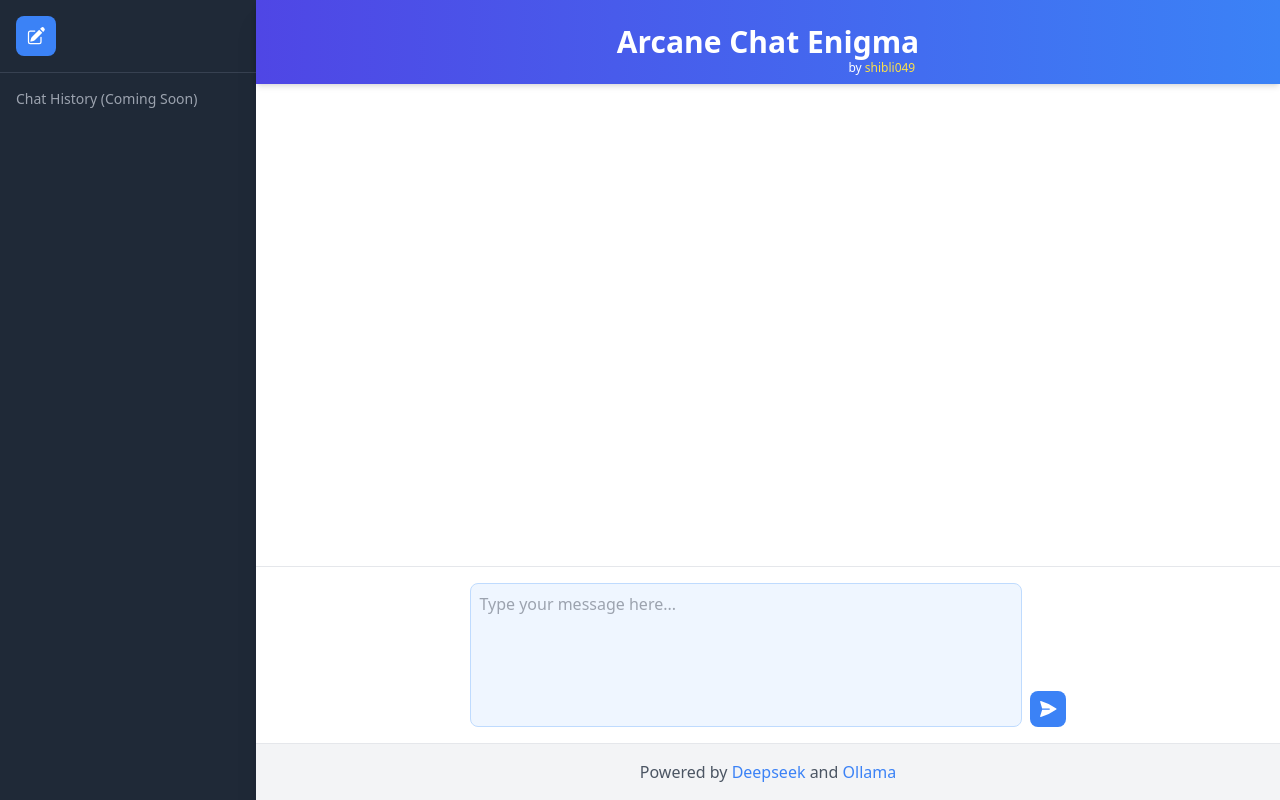
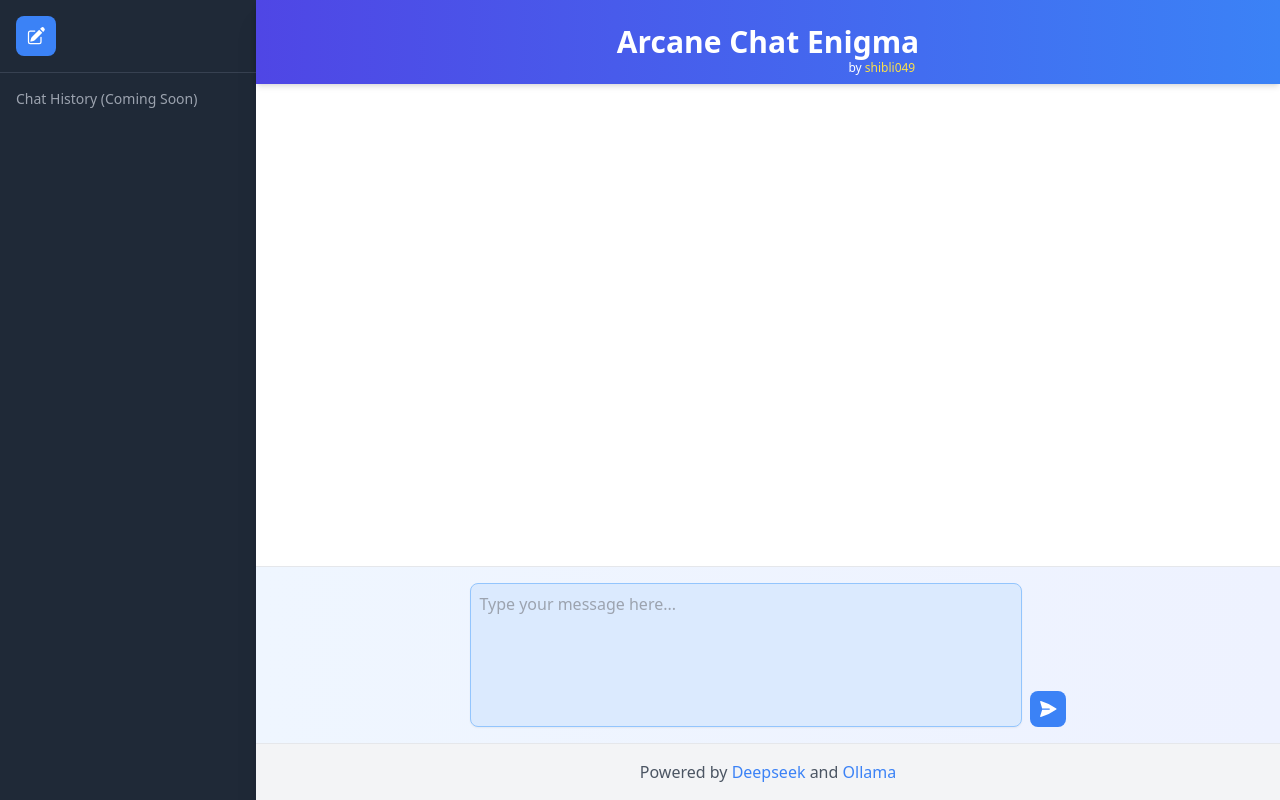
Before and after one commit to shibli049/ollama-chat-enigma, a React (Vite) app in the folder frontend/: page / in a window 1280 px wide. Built offline with nearby package versions, Linux system fonts and the light colour scheme; the HTML template or start-up script is replaced by a standard one.

Commit message:
Enhance ChatInput component with gradient background and improved textarea styling for better user experience

```diff
--- a/frontend/src/components/ChatInput.jsx
+++ b/frontend/src/components/ChatInput.jsx
@@ -2,13 +2,13 @@ import { PaperAirplaneIcon } from '@heroicons/react/24/solid';
 
 export const ChatInput = ({ input, setInput, isLoading, onSubmit }) => {
   return (
-    <form onSubmit={onSubmit} className="p-4 border-t">
+    <form onSubmit={onSubmit} className="p-4 border-t bg-gradient-to-r from-blue-50 to-indigo-50">
       <div className="flex items-end max-w-[60%] mx-auto">
         <textarea
           value={input}
           onChange={(e) => setInput(e.target.value)}
           placeholder="Type your message here..."
-          className="flex-1 h-36 p-2 border rounded-lg resize-none focus:outline-none focus:ring-2 focus:ring-blue-500 bg-blue-50 border-blue-200"
+          className="flex-1 h-36 p-2 border rounded-lg resize-none focus:outline-none focus:ring-2 focus:ring-blue-500 bg-blue-100 border-blue-300 shadow-sm"
           disabled={isLoading}
         />
         <button
```
